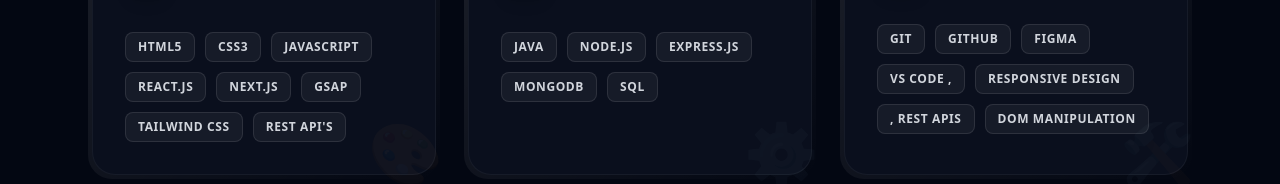
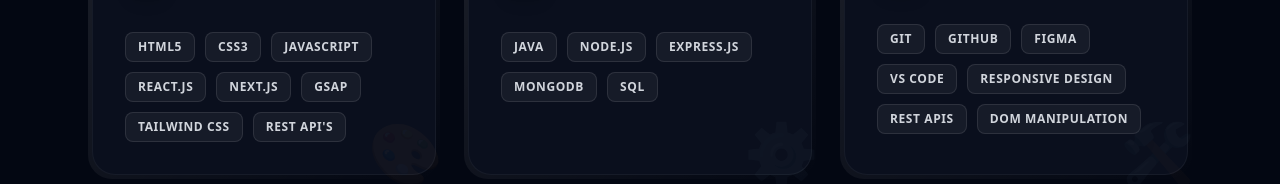
Before and after one commit to Lets-nisha/portfolio-com-n95, a React (Vite) app: page /skills in a window 1280 px wide. Shown: the part 425-609 px from the top of the page. Built offline with nearby package versions, Linux system fonts and the light colour scheme.

Commit message:
Fix formatting of skills array in Skills.jsx

```diff
--- a/src/pages/Skills.jsx
+++ b/src/pages/Skills.jsx
@@ -16,7 +16,7 @@
     },
     {
       title: "Tools & Concept",
-      skills: ["Git", "GitHub","Figma", "VS Code ,","Responsive Design",", REST APIs","DOM Manipulation"],
+      skills: ["Git", "GitHub","Figma", "VS Code ","Responsive Design"," REST APIs","DOM Manipulation"],
       icon: "🛠️",
       accent: "from-orange-500 to-yellow-500"
     }
```
